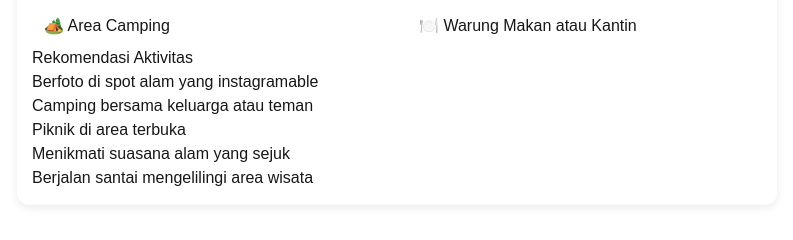
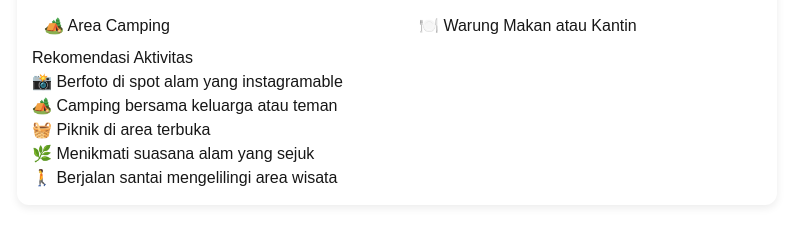
Before and after one commit to jovanakbarsetiodono-code/TI-WEB-24A-SIXTUPLE, a Next.js app in the folder my-app/: page /lokasi in a window 1280 px wide. Shown: the part 1052-1292 px from the top of the page, without its empty margins (243-1036 px from the left). Built offline with nearby package versions, Linux system fonts and the light colour scheme.

Commit message:
menambahkan icon rekomendasi aktivitas di halaman lokasi

```diff
--- a/my-app/app/lokasi/page.tsx
+++ b/my-app/app/lokasi/page.tsx
@@ -53,11 +53,11 @@ export default function Lokasi() {
               <h2>Rekomendasi Aktivitas</h2>
 
               <ul className={styles.recommendationList}>
-                <li>Berfoto di spot alam yang instagramable</li>
-                <li>Camping bersama keluarga atau teman</li>
-                <li>Piknik di area terbuka</li>
-                <li>Menikmati suasana alam yang sejuk</li>
-                <li>Berjalan santai mengelilingi area wisata</li>
+                <li>📸 Berfoto di spot alam yang instagramable</li>
+                <li>🏕️ Camping bersama keluarga atau teman</li>
+                <li>🧺 Piknik di area terbuka</li>
+                <li>🌿 Menikmati suasana alam yang sejuk</li>
+                <li>🚶 Berjalan santai mengelilingi area wisata</li>
               </ul>
             </section>
           </div>
```
